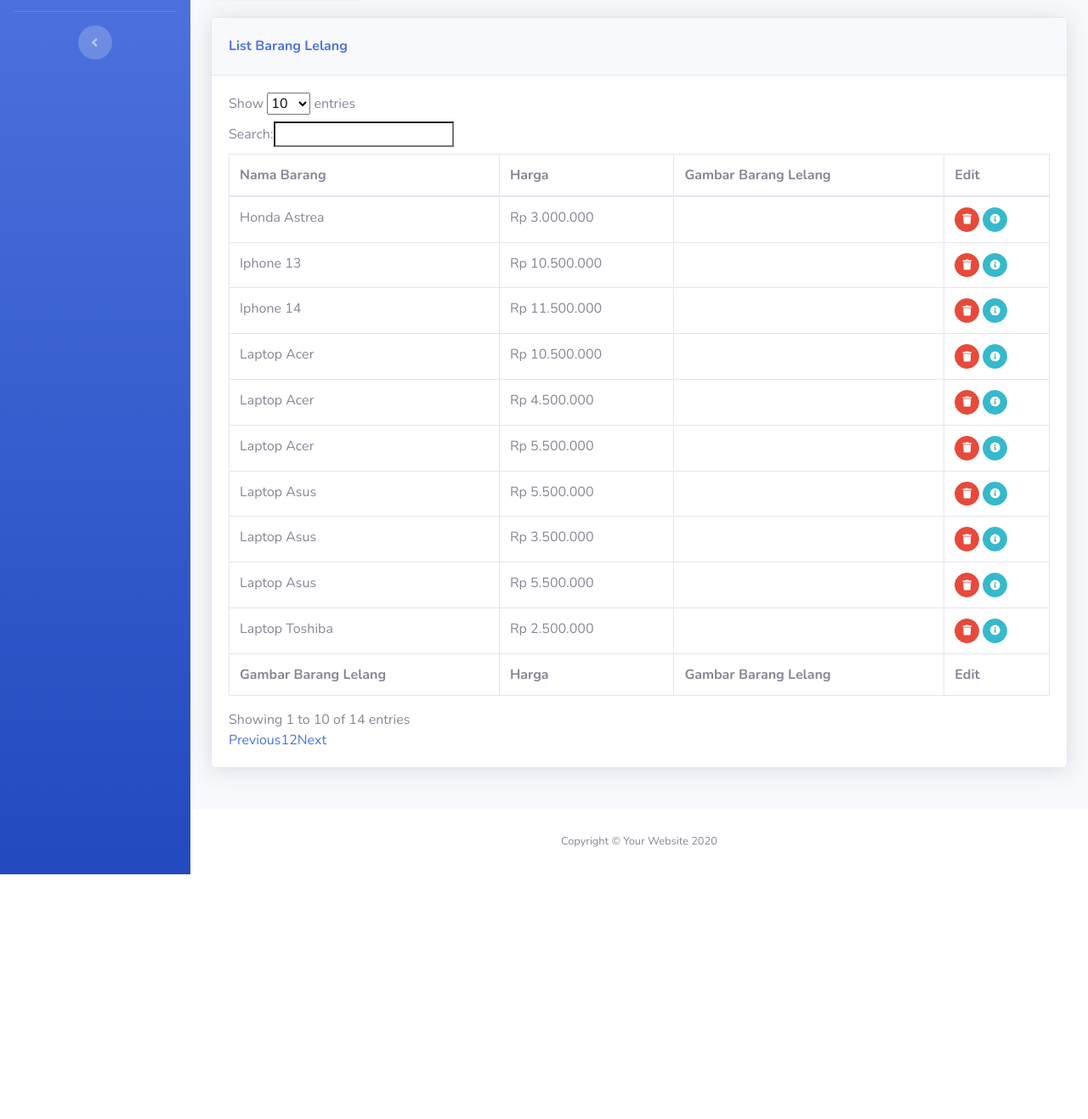
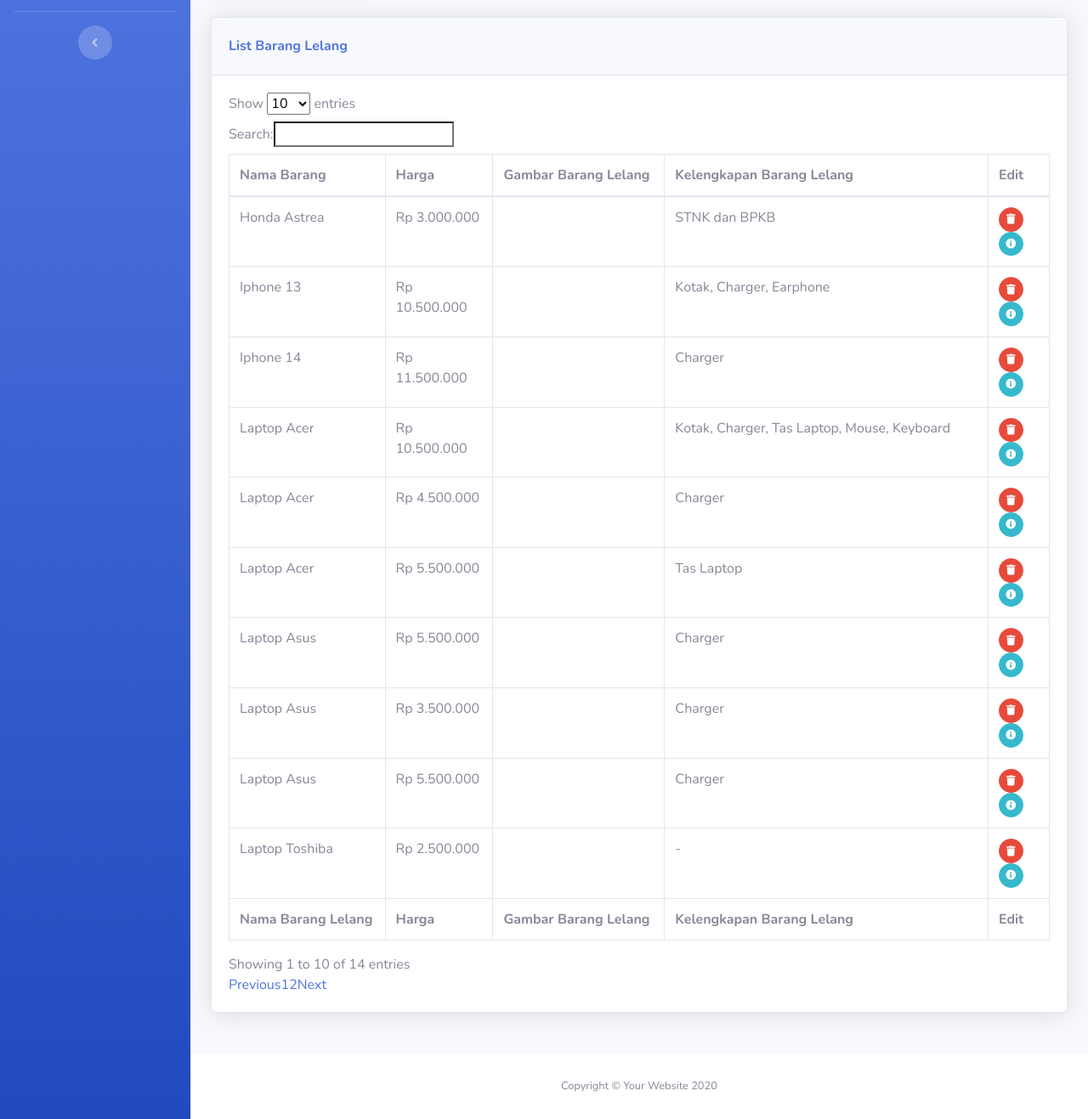
Before and after one commit to osvaldosurbakti/siug, a CodeIgniter 4 app: template app/Views/adminlelang.php in a window 1280 px wide. Shown: the part 171-1488 px from the top of the page at 85% size. Before the commit the page ends 1200 px from the top, so only its background shows below. Run offline with PHP 8.4 and a stand-in for CodeIgniter, Linux system fonts and the light colour scheme; the template is opened without the code that fills it, so the values that code supplies are empty; some libraries are stand-ins or nearby versions.

Commit message:
Membuat Tambahan Kelengkapan Barang Gadai

```diff
--- a/app/Views/adminlelang.php
+++ b/app/Views/adminlelang.php
@@ -133,14 +133,16 @@
                                             <th>Nama Barang</th>
                                             <th>Harga</th>
                                             <th>Gambar Barang Lelang</th>
+                                            <th>Kelengkapan Barang Lelang</th>
                                             <th>Edit</th>
                                         </tr>
                                     </thead>
                                     <tfoot>
                                         <tr>
-                                            <th>Gambar Barang Lelang</th>
+                                            <th>Nama Barang Lelang</th>
                                             <th>Harga</th>
                                             <th>Gambar Barang Lelang</th>
+                                            <th>Kelengkapan Barang Lelang</th>
                                             <th>Edit</th>
                                         </tr>
                                     </tfoot>
@@ -149,6 +151,7 @@
                                             <td>Laptop Acer</td>
                                             <td>Rp 10.500.000</td>
                                             <td></td>
+                                            <td>Kotak, Charger, Tas Laptop, Mouse, Keyboard</td>
                                             <td><a href="#" class="btn btn-danger btn-circle btn-sm">
                                                     <i class="fas fa-trash"></i>
                                                 </a>
@@ -161,6 +164,7 @@
                                             <td>Laptop Asus</td>
                                             <td>Rp 5.500.000</td>
                                             <td></td>
+                                            <td>Charger</td>
                                             <td><a href="#" class="btn btn-danger btn-circle btn-sm">
                                                     <i class="fas fa-trash"></i>
                                                 </a>
@@ -173,6 +177,7 @@
                                             <td>Laptop Asus</td>
                                             <td>Rp 3.500.000</td>
                                             <td></td>
+                                            <td>Charger</td>
                                             <td><a href="#" class="btn btn-danger btn-circle btn-sm">
                                                     <i class="fas fa-trash"></i>
                                                 </a>
@@ -185,6 +190,7 @@
                                             <td>Laptop Toshiba</td>
                                             <td>Rp 2.500.000</td>
                                             <td></td>
+                                            <td>-</td>
                                             <td><a href="#" class="btn btn-danger btn-circle btn-sm">
                                                     <i class="fas fa-trash"></i>
                                                 </a>
@@ -197,6 +203,7 @@
                                             <td>Laptop Acer</td>
                                             <td>Rp 4.500.000</td>
                                             <td></td>
+                                            <td>Charger</td>
                                             <td><a href="#" class="btn btn-danger btn-circle btn-sm">
                                                     <i class="fas fa-trash"></i>
                                                 </a>
@@ -209,6 +216,7 @@
                                             <td>Laptop Acer</td>
                                             <td>Rp 5.500.000</td>
                                             <td></td>
+                                            <td>Tas Laptop</td>
                                             <td><a href="#" class="btn btn-danger btn-circle btn-sm">
                                                     <i class="fas fa-trash"></i>
                                                 </a>
@@ -221,6 +229,7 @@
                                             <td>Laptop Asus</td>
                                             <td>Rp 5.500.000</td>
                                             <td></td>
+                                            <td>Charger</td>
                                             <td><a href="#" class="btn btn-danger btn-circle btn-sm">
                                                     <i class="fas fa-trash"></i>
                                                 </a>
@@ -233,6 +242,7 @@
                                             <td>Laptop Toshiba</td>
                                             <td>Rp 3.500.000</td>
                                             <td></td>
+                                            <td>Tas Laptop dan Charger</td>
                                             <td><a href="#" class="btn btn-danger btn-circle btn-sm">
                                                     <i class="fas fa-trash"></i>
                                                 </a>
@@ -245,6 +255,7 @@
                                             <td>Xiaomi Red 4</td>
                                             <td>Rp 2.500.000</td>
                                             <td></td>
+                                            <td>Charger</td>
                                             <td><a href="#" class="btn btn-danger btn-circle btn-sm">
                                                     <i class="fas fa-trash"></i>
                                                 </a>
@@ -257,6 +268,7 @@
                                             <td>Iphone 13</td>
                                             <td>Rp 10.500.000</td>
                                             <td></td>
+                                            <td>Kotak, Charger, Earphone</td>
                                             <td><a href="#" class="btn btn-danger btn-circle btn-sm">
                                                     <i class="fas fa-trash"></i>
                                                 </a>
@@ -269,6 +281,7 @@
                                             <td>Iphone 14</td>
                                             <td>Rp 11.500.000</td>
                                             <td></td>
+                                            <td>Charger</td>
                                             <td><a href="#" class="btn btn-danger btn-circle btn-sm">
                                                     <i class="fas fa-trash"></i>
                                                 </a>
@@ -281,6 +294,7 @@
                                             <td>Oppo Reno 4</td>
                                             <td>Rp 2.500.000</td>
                                             <td></td>
+                                            <td>Charger</td>
                                             <td><a href="#" class="btn btn-danger btn-circle btn-sm">
                                                     <i class="fas fa-trash"></i>
                                                 </a>
@@ -293,6 +307,7 @@
                                             <td>Vivo v7+</td>
                                             <td>Rp 1.500.000</td>
                                             <td></td>
+                                            <td>Kotak dan Charger</td>
                                             <td><a href="#" class="btn btn-danger btn-circle btn-sm">
                                                     <i class="fas fa-trash"></i>
                                                 </a>
@@ -306,6 +321,7 @@
                                             <td>Honda Astrea</td>
                                             <td>Rp 3.000.000</td>
                                             <td></td>
+                                            <td>STNK dan BPKB</td>
                                             <td><a href="#" class="btn btn-danger btn-circle btn-sm">
                                                     <i class="fas fa-trash"></i>
                                                 </a>
```
